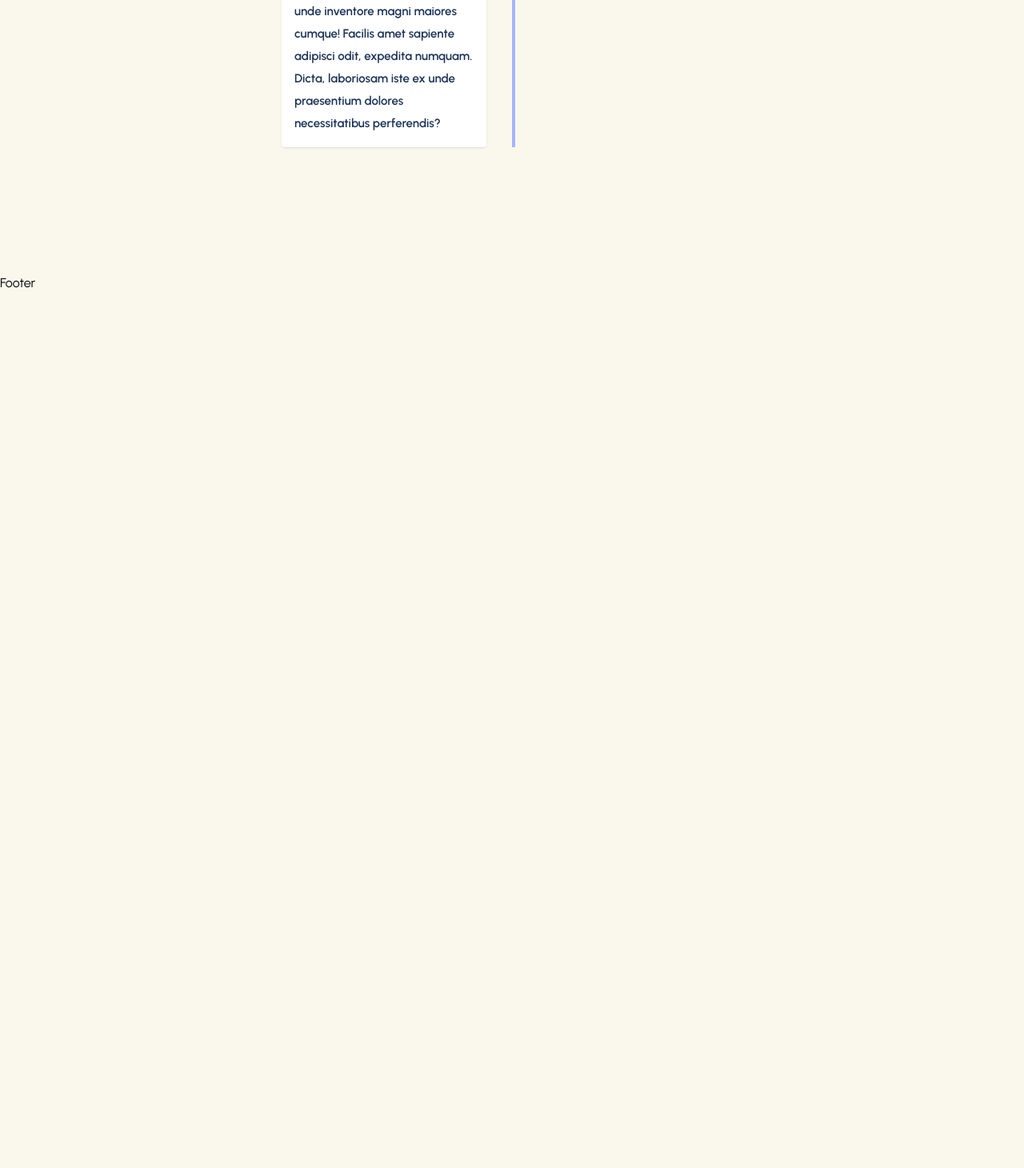
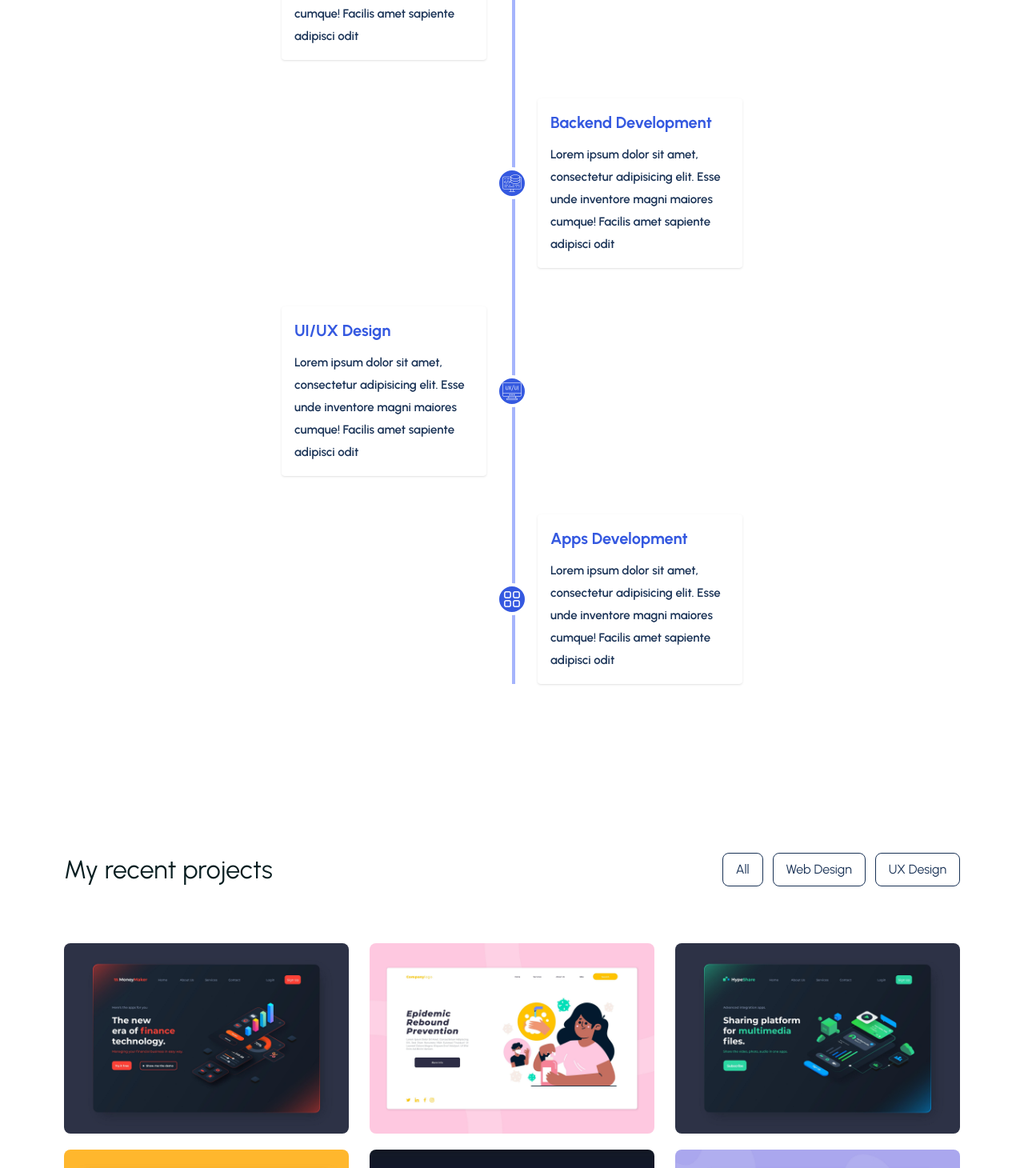
Before and after one commit to suprayy/supri-portofolio, a React (Vite) app: page / in a window 1280 px wide. Shown: the part 1227-2687 px from the top of the page at 80% size. Before the commit the page ends 1593 px from the top, so only its background shows below. Built offline with nearby package versions, Linux system fonts and the light colour scheme.

Commit message:
menu: menu mobile

```diff
--- a/my-noted.jsx
+++ b/my-noted.jsx
@@ -2,4 +2,4 @@
 // -git add .
 // git commit -m "menu: ....."
 // git push -u origin main
-//48.00
+//1.2.00
--- a/src/App.css
+++ b/src/App.css
@@ -12,13 +12,13 @@ html{
 }
 
 body{
-  background-color: #FAF8ED;
+  background-color: #ffffff;
   font-family: "Urbanist", sans-serif;
 }
 
 .container{
-  padding-left: 20px;
-  padding-right: 20px;
+  padding-left: 80px;
+  padding-right: 80px;
   width: 1170px;
   margin: auto;
 }
@@ -26,3 +26,35 @@ body{
 section{
   padding: 50px 0;
 }
+
+@media only screen and (max-width:768px) {
+   .menu{
+    width: 100%;
+    height: 100%;
+    position: fixed;
+    top: 0;
+    left: 0;
+    background: #00000084;
+    z-index: 100;
+    display: none;
+   }
+   .menu ul{
+    width: 15rem;
+    height: 100%;
+    position: absolute;
+    top: 0;
+    right: 0;
+    z-index: 200;
+    background: #fff;
+    flex-direction: column;
+    line-height: 30px;
+    justify-content: center;
+    align-items: center;
+
+
+   }
+   .show_menu{
+    display: block;
+   }
+
+}
--- a/src/App.jsx
+++ b/src/App.jsx
@@ -6,7 +6,7 @@ import Header from "./components/Header/Header.jsx";
 import Footer from "./components/Footer/Footer";
 import Hero from "./components/UI/Hero.jsx";
 import Services from "./components/UI/Services.jsx";
-
+import Portofolio from "./components/UI/portofolio.jsx";
 function App() {
   useEffect(() => {
     Aos.init();
@@ -18,6 +18,7 @@ function App() {
       <main>
         <Hero />
         <Services />
+        <Portofolio />
       </main>
       <Footer />
     </>
--- a/src/components/Header/Header.jsx
+++ b/src/components/Header/Header.jsx
@@ -1,4 +1,9 @@
+import { useRef } from "react";
+
 const Header = () => {
+  const menuRef = useRef(null);
+
+  const toggleMenu = () => menuRef.current.classList.toggle("show_menu");
   return (
     <header className="w-full h-[80px] leading-[80px] flex items-center">
       <div className="container">
@@ -18,7 +23,7 @@ const Header = () => {
           {/* ====================logo end ================ */}
 
           {/* =========================menu================== */}
-          <div className="menu sm:hidden">
+          <div ref={menuRef} onClick={toggleMenu} className="menu">
             <ul className="flex items-center gap-10">
               <li className="text-smallTextColor font-[600]">
                 <a href="#about">About</a>
@@ -39,10 +44,13 @@ const Header = () => {
           {/* =========================menu right================== */}
           <div className="flex items-center gap-4">
             <button className="flex items-center gap-2 text-smallTextColor font-[700] border border-solid rounded-[8px] py-2 px-4 max-h-[40px] hover:bg-smallTextColor hover:text-white duration-300 hover:font-[500] ease-in ">
-              <i className="ri-send-plane-line"></i> Let's Talk
+              <i className="ri-send-plane-line"></i> Let`s Talk
             </button>
 
-            <span className="text-2xl md:hidden text-smallTextColor cursor-pointer ">
+            <span
+              onClick={toggleMenu}
+              className="text-2xl md:hidden text-smallTextColor cursor-pointer "
+            >
               <i className="ri-menu-line"></i>
             </span>
           </div>
--- a/src/components/UI/Hero.jsx
+++ b/src/components/UI/Hero.jsx
@@ -20,7 +20,7 @@ const Hero = () => {
               data-aos-duration="1500"
               className="text-headingColor font-[800] text-[1.8rem] sm:text-[40px] leading-[35px] sm:leading-[46px] mt-5 "
             >
-              I'm Supriyono <br /> Front-end Developer
+              I`m Supriyono <br /> Front-end Developer
             </h1>
 
             <div
@@ -60,22 +60,22 @@ const Hero = () => {
               </span>
               <span className="text-smallTextColor text-[20px] font-[600] ">
                 <a href="#instagram">
-                  <i class="ri-instagram-line"></i>
+                  <i className="ri-instagram-line"></i>
                 </a>
               </span>
               <span className="text-smallTextColor text-[20px] font-[600] ">
                 <a href="#facebook">
-                  <i class="ri-facebook-circle-line"></i>
+                  <i className="ri-facebook-circle-line"></i>
                 </a>
               </span>
               <span className="text-smallTextColor text-[20px] font-[600] ">
                 <a href="#github">
-                  <i class="ri-github-fill"></i>
+                  <i className="ri-github-fill"></i>
                 </a>
               </span>
               <span className="text-smallTextColor text-[20px] font-[600] ">
                 <a href="#youtube">
-                  <i class="ri-youtube-line"></i>
+                  <i className="ri-youtube-line"></i>
                 </a>
               </span>
             </div>
--- /dev/null
+++ b/src/components/UI/Portofolio.jsx
@@ -0,0 +1,55 @@
+import data from "../../assets/data/portfolioData";
+
+const portofolio = () => {
+  return (
+    <section id="portofolio">
+      <div className="container">
+        <div className="flex items-center justify-between flex-wrap">
+          <div className="mb-7 sm:mb-0 ">
+            <h3 className="text-headingColor text-[2rem] font-700 ">
+              My recent projects
+            </h3>
+          </div>
+          <div className="flex gap-3 ">
+            <button className="text-smallTextColor border border-solid border-smallTextColor py-2 px-4 rounded-[8px] hover:bg-smallTextColor hover:text-white ">
+              All
+            </button>
+            <button className="text-smallTextColor border border-solid border-smallTextColor py-2 px-4 rounded-[8px] hover:bg-smallTextColor hover:text-white ">
+              Web Design
+            </button>
+            <button className="text-smallTextColor border border-solid border-smallTextColor py-2 px-4 rounded-[8px] hover:bg-smallTextColor hover:text-white ">
+              UX Design
+            </button>
+          </div>
+        </div>
+
+        <div className="flex items-center justify-between flex-wrap mt-12">
+          {data?.map((portofolio, index) => (
+            <div
+              key={index}
+              data-aos="fade-zoom-in"
+              data-aos-delay="50"
+              data-aos-duration="1000"
+              className="mt-5 group max-w-full sm:w-[48.5%] md:w-[31.8%] lg:w[32.2%] relative z-[1]"
+            >
+              <figure>
+                <img className="rounded-[8px]" src={portofolio.imgUrl} alt="" />
+              </figure>
+
+              <div className="w-full h-full bg-primaryColor bg-opacity-40 absolute top-0 left-0 z-[5] hidden group-hover:block ">
+                <div className="w-full h-full flex items-center justify-center ">
+                  <button className="text-white bg-headingColor hover:bg-smallTextColor py-2 px-4 rounded-[8px] font-[500] ease-in duration-200 ">
+                    See Details
+                  </button>
+                </div>
+              </div>
+            </div>
+          ))}
+        </div>
+        <div className="text-center "></div>
+      </div>
+    </section>
+  );
+};
+
+export default portofolio;
--- a/src/components/UI/Services.jsx
+++ b/src/components/UI/Services.jsx
@@ -1,5 +1,7 @@
-import React from "react";
-
+import frontImg from "../../assets/images/front-end.png";
+import backImg from "../../assets/images/backend.png";
+import designImg from "../../assets/images/design.png";
+import appsImg from "../../assets/images/apps.png";
 const Services = () => {
   return (
     <section id="services">
@@ -37,12 +39,104 @@ const Services = () => {
                         <p className="text-[15px] text-smallTextColor group-hover:text-white group-hover:font-[500] leading-7 ">
                           Lorem ipsum dolor sit amet, consectetur adipisicing
                           elit. Esse unde inventore magni maiores cumque!
-                          Facilis amet sapiente adipisci odit, expedita numquam.
-                          Dicta, laboriosam iste ex unde praesentium dolores
-                          necessitatibus perferendis?
+                          Facilis amet sapiente adipisci odit
                         </p>
                       </div>
                     </div>
+                  </div>
+                  <div className="rounded-full bg-primaryColor border-white border-4 w-10 h-10 absolute left-1/2 transform -translate-x-1/2 -translate-y-4 sm:translate-y-0 flex items-center justify-center ">
+                    <figure>
+                      <img src={frontImg} alt="" />
+                    </figure>
+                  </div>
+                </div>
+              </div>
+              {/* ===right card=== */}
+              <div className="mt-6 sm:mt-0 sm:mb-12">
+                <div className="flex items-center flex-col sm:flex-row ">
+                  <div className="flex justify-end w-full mx-auto items-center">
+                    <div className="w-full sm:w-1/2 sm:pl-8">
+                      <div
+                        data-aos="fade-left"
+                        data-aos-duration="1300"
+                        data-aos-delay="50"
+                        className="bg-white p-4 rounded shadow group hover:bg-primaryColor cursor-pointer ease-in duration-150"
+                      >
+                        <h3 className="text-primaryColor font-[700] mb-3 group-hover:text-white group-hover:font-[600] text-xl ">
+                          Backend Development
+                        </h3>
+
+                        <p className="text-[15px] text-smallTextColor group-hover:text-white group-hover:font-[500] leading-7 ">
+                          Lorem ipsum dolor sit amet, consectetur adipisicing
+                          elit. Esse unde inventore magni maiores cumque!
+                          Facilis amet sapiente adipisci odit
+                        </p>
+                      </div>
+                    </div>
+                  </div>
+                  <div className="rounded-full bg-primaryColor border-white border-4 w-10 h-10 absolute left-1/2 transform -translate-x-1/2 -translate-y-4 sm:translate-y-0 flex items-center justify-center ">
+                    <figure>
+                      <img src={backImg} alt="" />
+                    </figure>
+                  </div>
+                </div>
+              </div>
+              {/* ===left card=== */}
+              <div className="mt-6 sm:mt-0 sm:mb-12">
+                <div className="flex items-center flex-col sm:flex-row ">
+                  <div className="flex justify-start w-full mx-auto items-center">
+                    <div className="w-full sm:w-1/2 sm:pr-8">
+                      <div
+                        data-aos="fade-right"
+                        data-aos-duration="1400"
+                        data-aos-delay="100"
+                        className="bg-white p-4 rounded shadow group hover:bg-primaryColor cursor-pointer ease-in duration-150"
+                      >
+                        <h3 className="text-primaryColor font-[700] mb-3 group-hover:text-white group-hover:font-[600] text-xl ">
+                          UI/UX Design
+                        </h3>
+
+                        <p className="text-[15px] text-smallTextColor group-hover:text-white group-hover:font-[500] leading-7 ">
+                          Lorem ipsum dolor sit amet, consectetur adipisicing
+                          elit. Esse unde inventore magni maiores cumque!
+                          Facilis amet sapiente adipisci odit
+                        </p>
+                      </div>
+                    </div>
+                  </div>
+                  <div className="rounded-full bg-primaryColor border-white border-4 w-10 h-10 absolute left-1/2 transform -translate-x-1/2 -translate-y-4 sm:translate-y-0 flex items-center justify-center ">
+                    <figure>
+                      <img src={designImg} alt="" />
+                    </figure>
+                  </div>
+                </div>
+              </div>
+              {/* ===right card=== */}
+              <div className="mt-6 sm:mt-0 sm:mb-12">
+                <div className="flex items-center flex-col sm:flex-row ">
+                  <div className="flex justify-end w-full mx-auto items-center">
+                    <div className="w-full sm:w-1/2 sm:pl-8">
+                      <div
+                        data-aos="fade-left"
+                        data-aos-duration="1500"
+                        className="bg-white p-4 rounded shadow group hover:bg-primaryColor cursor-pointer ease-in duration-150"
+                      >
+                        <h3 className="text-primaryColor font-[700] mb-3 group-hover:text-white group-hover:font-[600] text-xl ">
+                          Apps Development
+                        </h3>
+
+                        <p className="text-[15px] text-smallTextColor group-hover:text-white group-hover:font-[500] leading-7 ">
+                          Lorem ipsum dolor sit amet, consectetur adipisicing
+                          elit. Esse unde inventore magni maiores cumque!
+                          Facilis amet sapiente adipisci odit
+                        </p>
+                      </div>
+                    </div>
+                  </div>
+                  <div className="rounded-full bg-primaryColor border-white border-4 w-10 h-10 absolute left-1/2 transform -translate-x-1/2 -translate-y-4 sm:translate-y-0 flex items-center justify-center ">
+                    <figure>
+                      <img src={appsImg} alt="" />
+                    </figure>
                   </div>
                 </div>
               </div>
```
